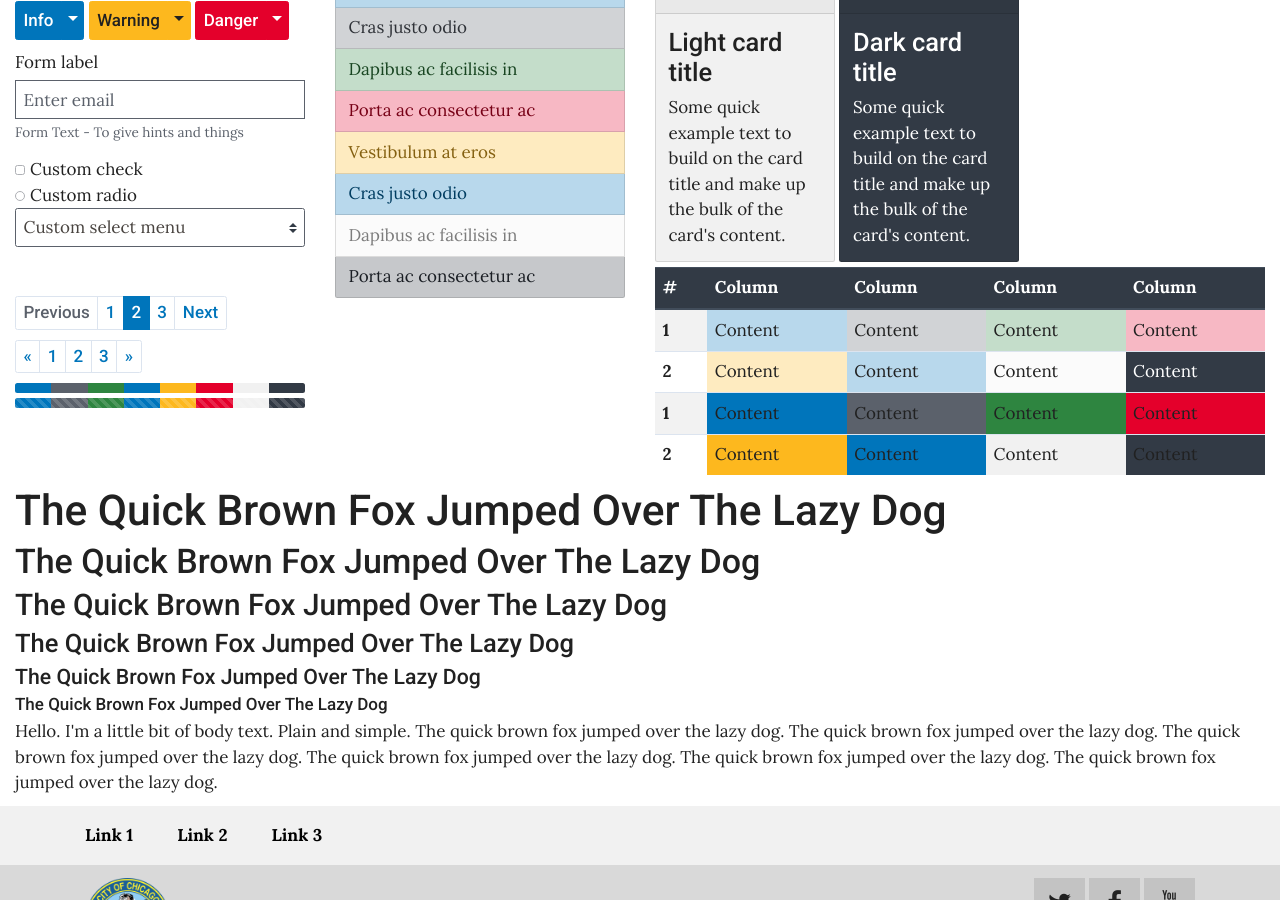
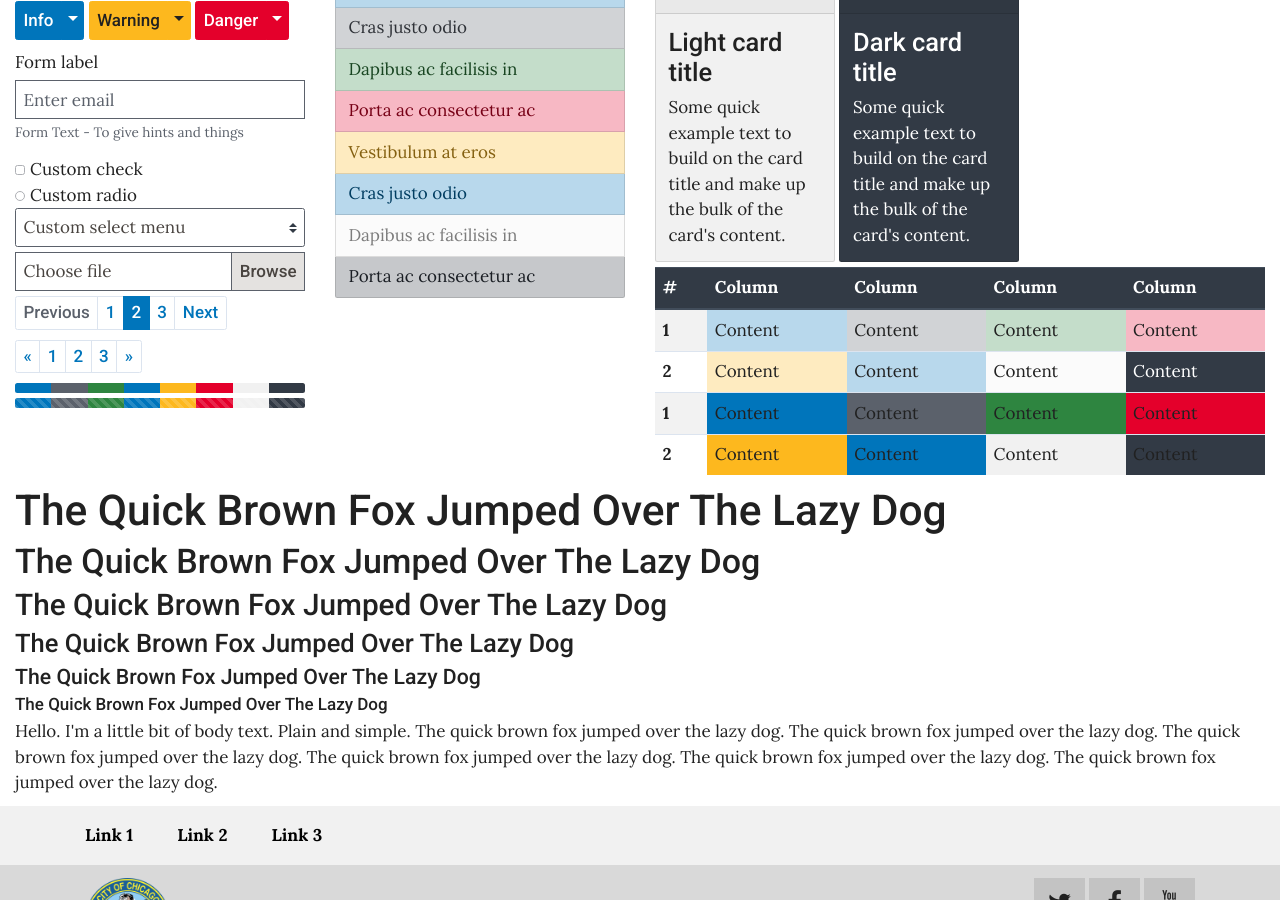
Before and after one commit to Chicago/design-cds-bootstrap, a Jekyll site: the page built from index.md, in a window 1280 px wide and 900 px high, scrolled down 839 px. Built offline with Jekyll 4.4.1, drawn with Linux system fonts in a browser that asks for light colours; some web fonts are replaced.

Commit message:
Updated the custom input file to match curren Bootstrap implementation

```diff
--- a/index.md
+++ b/index.md
@@ -255,10 +255,10 @@ layout: page
       </div>
 
       <div class="mt-2">
-        <label class="custom-file">
-          <input type="file" id="file" class="custom-file-input">
-          <span class="custom-file-control"></span>
-        </label>
+          <div class="custom-file">
+            <input type="file" class="custom-file-input" id="customFile">
+            <label class="custom-file-label" for="customFile">Choose file</label>
+          </div>
       </div>
 
 
```
